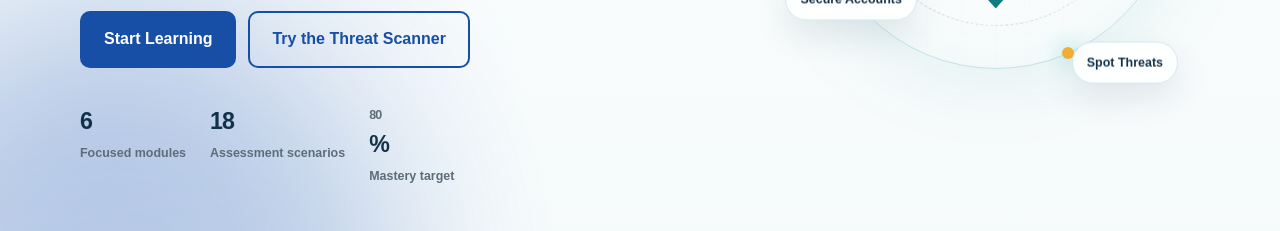
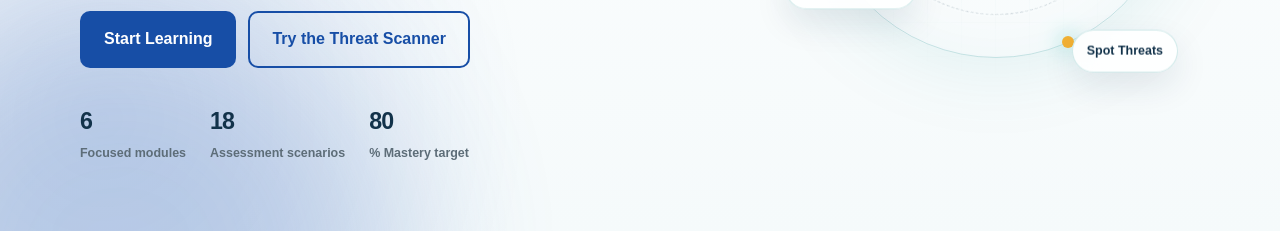
Before and after one commit to dochernan/EDS_153-Ctrl-EDU, a plain HTML site: page index.html in a window 1280 px wide. Shown: the part 569-800 px from the top of the page. Drawn offline with Linux system fonts and the light colour scheme.

Commit message:
updated index.html to fix 80%

```diff
--- a/index.html
+++ b/index.html
@@ -956,8 +956,8 @@
                     </div>
 
                     <div class="hero-metric">
-                        <strong><span class="counter" data-target="80">0</span>%</strong>
-                        <span>Mastery target</span>
+                        <strong class="counter" data-target="80">0</strong>
+                        <span>% Mastery target</span>
                     </div>
                 </div>
             </div>
```
